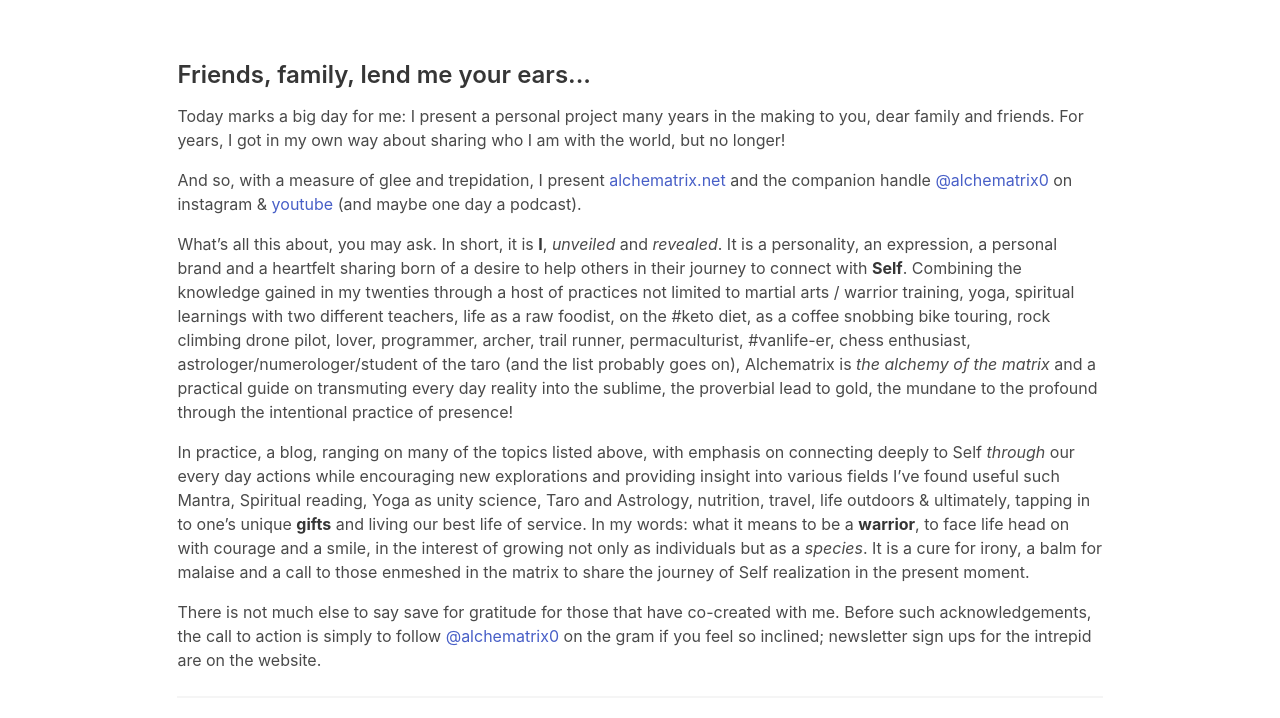
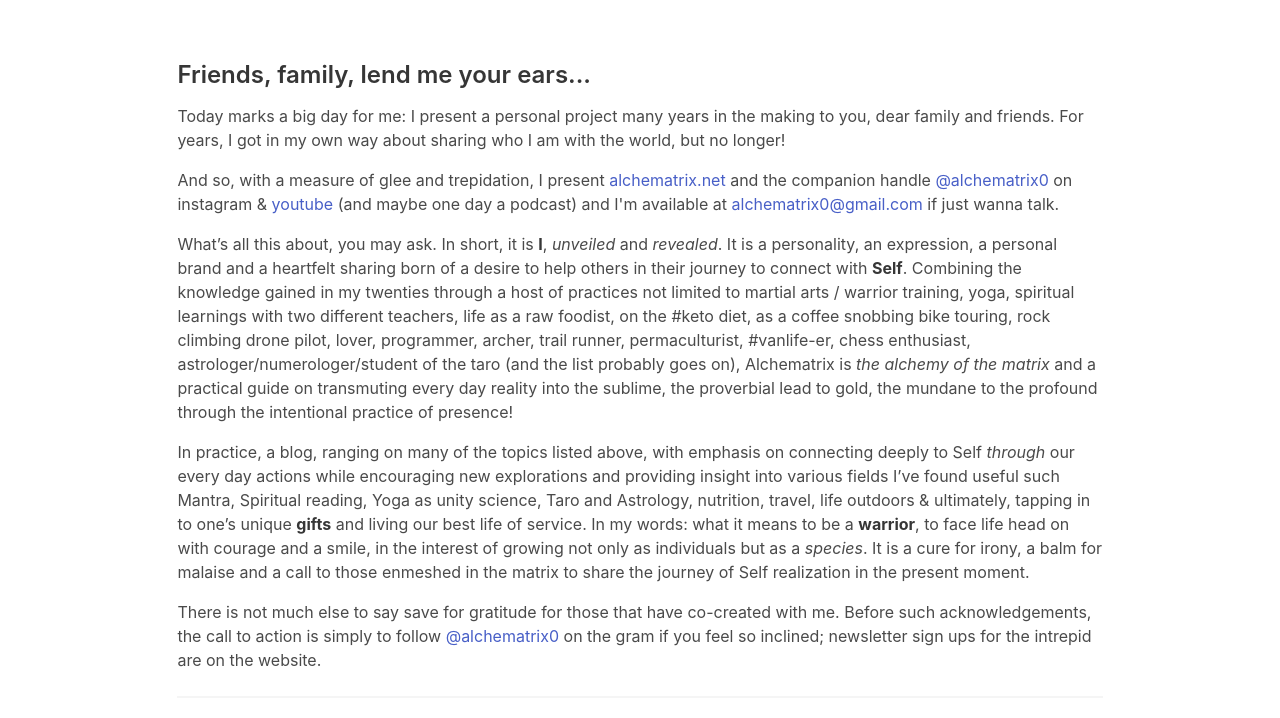
Before and after one commit to alchematrix0/alchematrix.net, a Gatsby site: page /about in a window 1280 px wide. Shown: the part 82-800 px from the top of the page. Built offline with nearby package versions, Linux system fonts and the light colour scheme; Gatsby itself is replaced by a stand-in of ours.

Commit message:
add email to about and single quotes on music.js

```diff
--- a/src/pages/about.md
+++ b/src/pages/about.md
@@ -12,7 +12,7 @@ cover: '../images/alchem-pano.png'
 
 Today marks a big day for me: I present a personal project many years in the making to you, dear family and friends. For years, I got in my own way about sharing who I am with the world, but no longer!
 
-And so, with a measure of glee and trepidation, I present [alchematrix.net](https://alchematrix.net) and the companion handle [@alchematrix0](https://instagram.com/alchematrix0) on instagram & [youtube](https://www.youtube.com/channel/UCOFoa06hfQRbIEnDoCPTnwg) (and maybe one day a podcast).
+And so, with a measure of glee and trepidation, I present [alchematrix.net](https://alchematrix.net) and the companion handle [@alchematrix0](https://instagram.com/alchematrix0) on instagram & [youtube](https://www.youtube.com/channel/UCOFoa06hfQRbIEnDoCPTnwg) (and maybe one day a podcast) and I'm available at alchematrix0@gmail.com if just wanna talk.
 
 What’s all this about, you may ask. In short, it is **I**, _unveiled_ and _revealed_. It is a personality, an expression, a personal brand and a heartfelt sharing born of a desire to help others in their journey to connect with **Self**. Combining the knowledge gained in my twenties through a host of practices not limited to martial arts / warrior training, yoga, spiritual learnings with two different teachers, life as a raw foodist, on the #keto diet, as a coffee snobbing bike touring, rock climbing drone pilot, lover, programmer, archer, trail runner, permaculturist, #vanlife-er, chess enthusiast, astrologer/numerologer/student of the taro (and the list probably goes on), Alchematrix is *the alchemy of the matrix* and a practical guide on transmuting every day reality into the sublime, the proverbial lead to gold, the mundane to the profound through the intentional practice of presence!
 
--- a/src/pages/music.js
+++ b/src/pages/music.js
@@ -2,7 +2,7 @@ import React, { Component } from "react"
 import { graphql } from "gatsby"
 import Layout from "../components/layout"
 import Lyrics from "../components/Lyrics"
-import { FiDownload } from 'react-icons/fi'
+import { FiDownload } from "react-icons/fi"
 
 class Music extends Component {
   constructor(props) {
```
